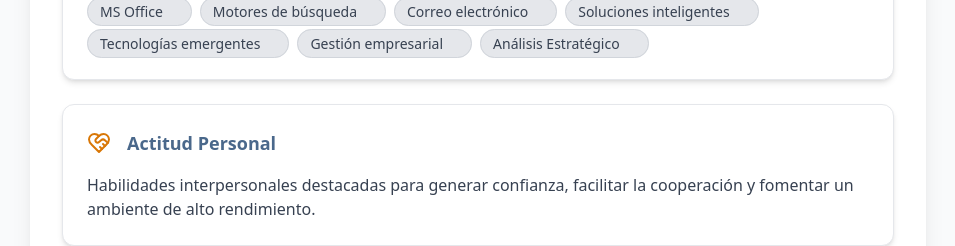
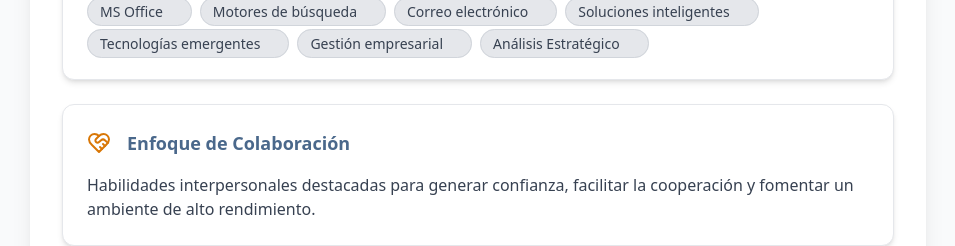
Before and after one commit to aaguilard28/CvAreli6, a React (Vite) app: page / in a window 1280 px wide. Shown: the part 1760-2006 px from the top of the page, without its empty margins (322-1277 px from the left). Built offline with nearby package versions, Linux system fonts and the light colour scheme.

Commit message:
Updated App.tsx

```diff
--- a/src/App.tsx
+++ b/src/App.tsx
@@ -622,7 +622,7 @@ const App = () => {
             </SkillsCard>
 
             {/* === Enfoque de Colaboración (OPCIÓN 3 profesional) === */}
-            <SkillsCard title="Actitud Personal" icon={<HeartHandshake size={24} />} iconColor="#d97706">
+            <SkillsCard title="Enfoque de Colaboración" icon={<HeartHandshake size={24} />} iconColor="#d97706">
               <p className="text-gray-700">
                 Habilidades interpersonales destacadas para generar confianza, facilitar la cooperación y fomentar un ambiente de alto rendimiento.
               </p>
```
